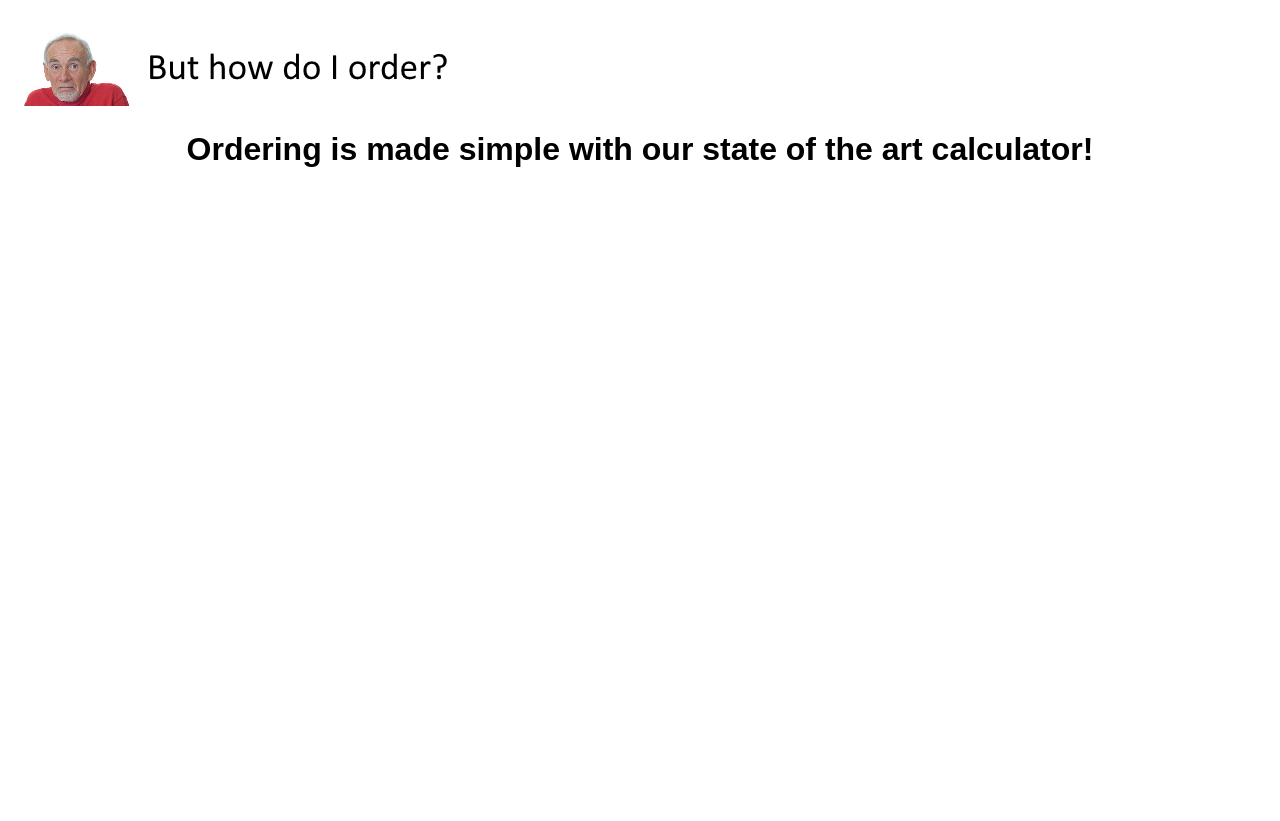
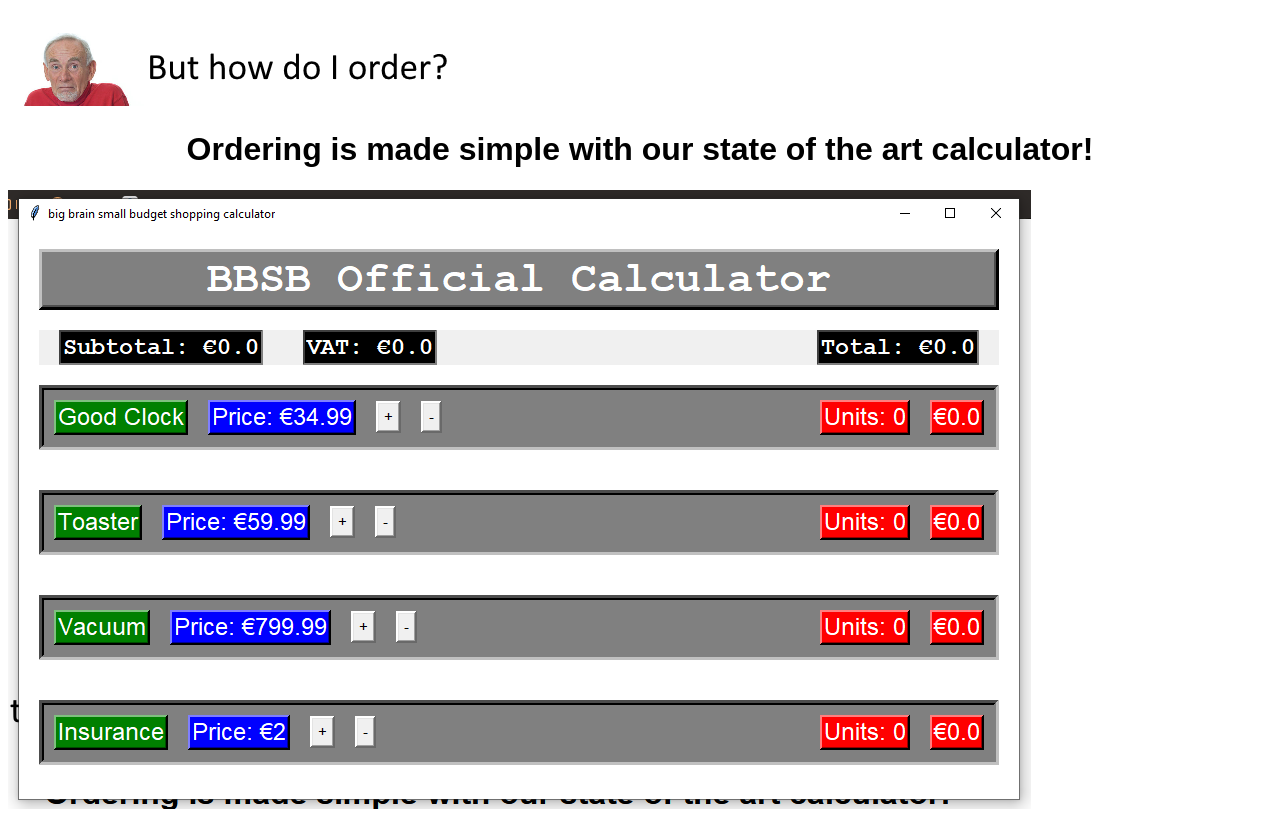
Before and after one commit to handfoamsanitiser/website, a plain HTML site: page index.html in a window 1280 px wide. Shown: the part 548-1369 px from the top of the page. Before the commit the page ends 800 px from the top, so only its background shows below. Drawn offline with Linux system fonts and the light colour scheme.

Commit message:
Update index.html

```diff
--- a/index.html
+++ b/index.html
@@ -46,6 +46,7 @@
     <br>
      <img src="order ad.png" alt="But How Do I Order?" class="center">
     <h1>Ordering is made simple with our state of the art calculator!</h1>
+     <img id="appDemo" src="orderdemo.png" alt="Screenshot of Aplicaton">
 
 <!-- JS -->
 <script type="text/javascript">
```
